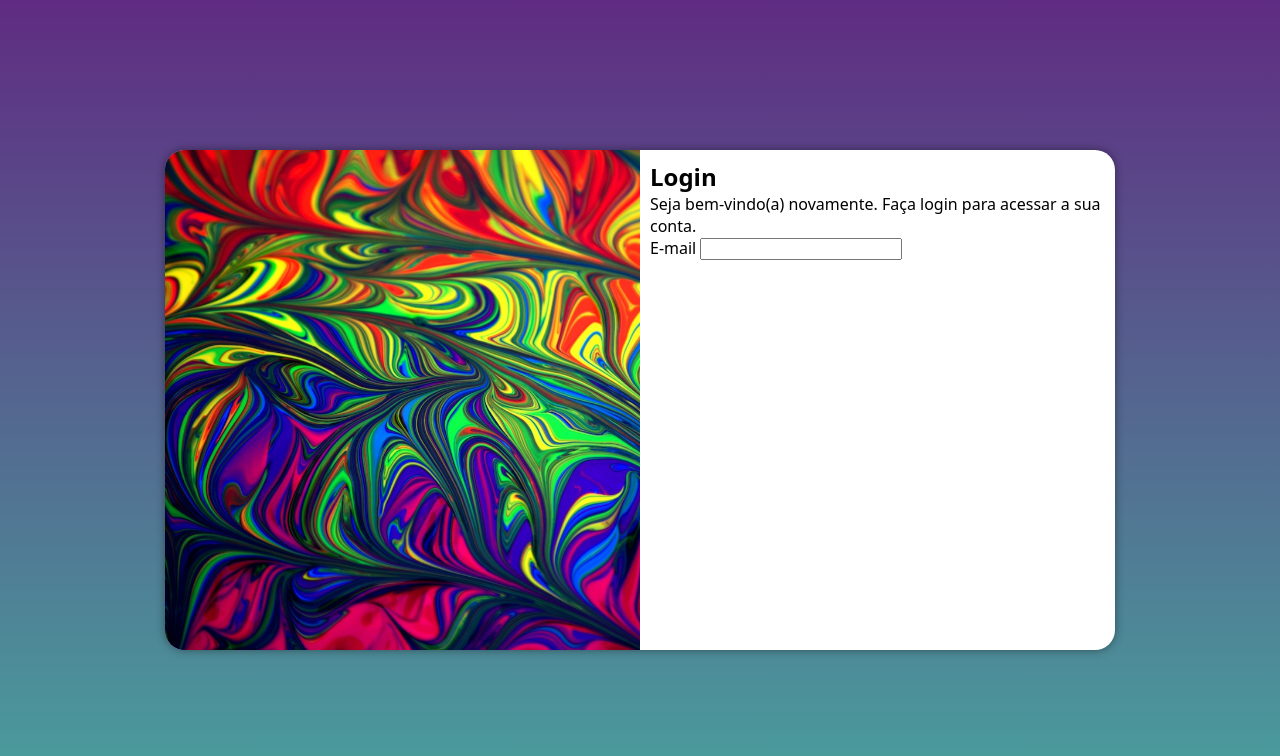
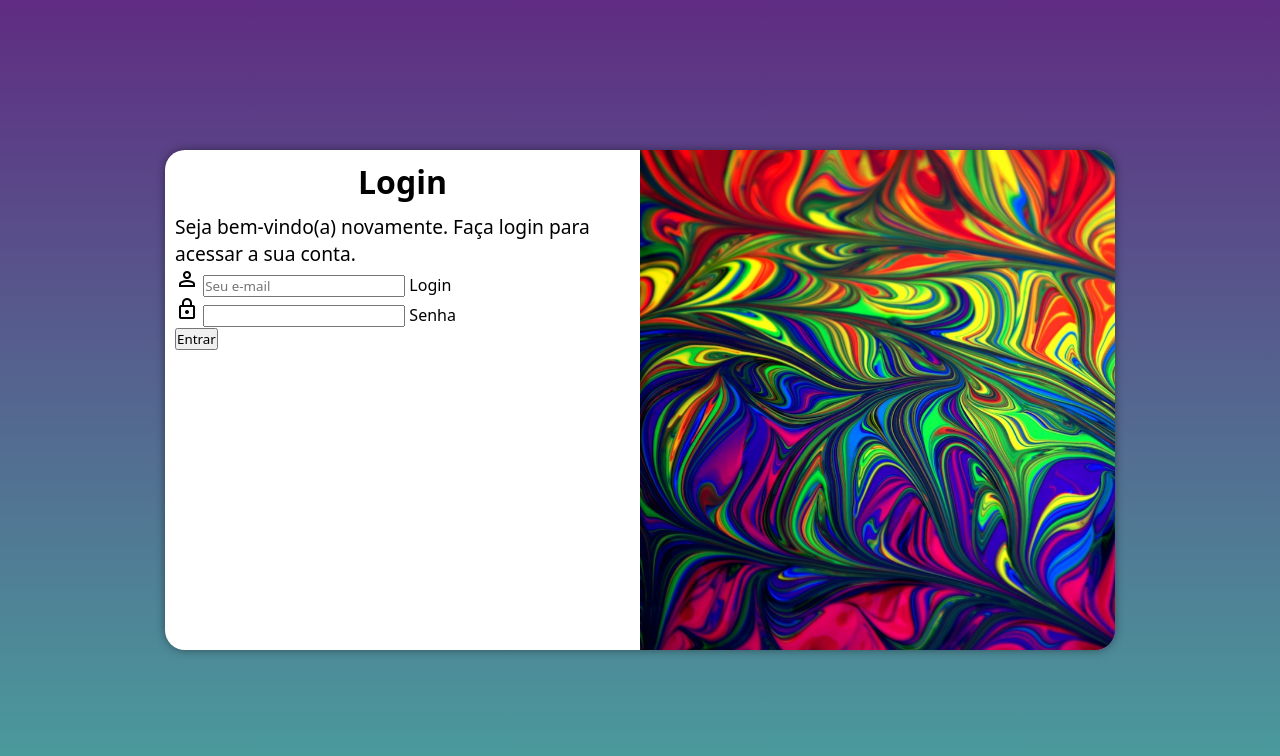
Before and after one commit to Matheussmendess/projeto-login, a plain HTML site: page index.html in a window 1280 px wide. Drawn offline with nearby package versions, Linux system fonts and the light colour scheme.

Commit message:
adicionando formulario

```diff
--- a/estilos/media-query.css
+++ b/estilos/media-query.css
@@ -20,7 +20,7 @@
         float: right;
         width: 70%;
     }
-}
+  }
 
 @media screen and (min-width:992px) {
 
@@ -33,13 +33,21 @@
     }
 
     section#login > div#imagem {
-        float: left;
+        float: right;
         width: 50%;
         height: 100%;
     }
 
     section#login > div#formulario {
-        float: right;
+        float: left;
         width: 50%;
     }
-}
+
+    div#formulario > h1 {
+        font-size: 2em;
+    }
+
+    div#formulario > p {
+       font-size: 1.2em;
+    }
+ }
--- a/estilos/style.css
+++ b/estilos/style.css
@@ -48,3 +48,12 @@ section#login > div#formulario {
     display: block;
     padding: 10px;
 }
+
+div#formulario > h1 {
+    text-align: center;
+    margin-bottom: 10px;
+}
+
+div#formulario > p {
+    font-size: 0.8em;
+}
--- a/index.html
+++ b/index.html
@@ -6,6 +6,7 @@
     <title>Tela de Login</title>
     <link rel="stylesheet" href="estilos/style.css">
     <link rel="stylesheet" href="estilos/media-query.css">
+    <link rel="stylesheet" href="https://fonts.googleapis.com/css2?family=Material+Symbols+Outlined:opsz,wght,FILL,GRAD@20..48,100..700,0..1,-50..200" />
 </head>
 <body>
     <main>
@@ -16,9 +17,24 @@
             <div id="formulario">
                 <h1>Login</h1>
                 <p>Seja bem-vindo(a) novamente. Faça login para acessar a sua conta.</p>
-                <form action="cadastro.php" method="post">
-                    <label for="iemail">E-mail</label>
-                    <input type="email" name="email" id="iemail">
+                <form action="cadastro.php" method="post" autocomplete="on">
+                    <div class="campo">
+
+                        <span class="material-symbols-outlined">
+                        person
+                        </span>
+                        <input type="email" name="login" id="ilogin" placeholder="Seu e-mail" required autocomplete="email">
+                        <label for="ilogin">Login</label>
+
+                    </div>
+                    <div class="campo">
+                        <span class="material-symbols-outlined">
+                            lock
+                        </span>
+                        <input type="password" name="Senha" id="isenha" autocomplete="current-password" required>
+                        <label for="isenha">Senha</label>
+                    </div>
+                    <input type="submit" value="Entrar">
 
 
 
```
